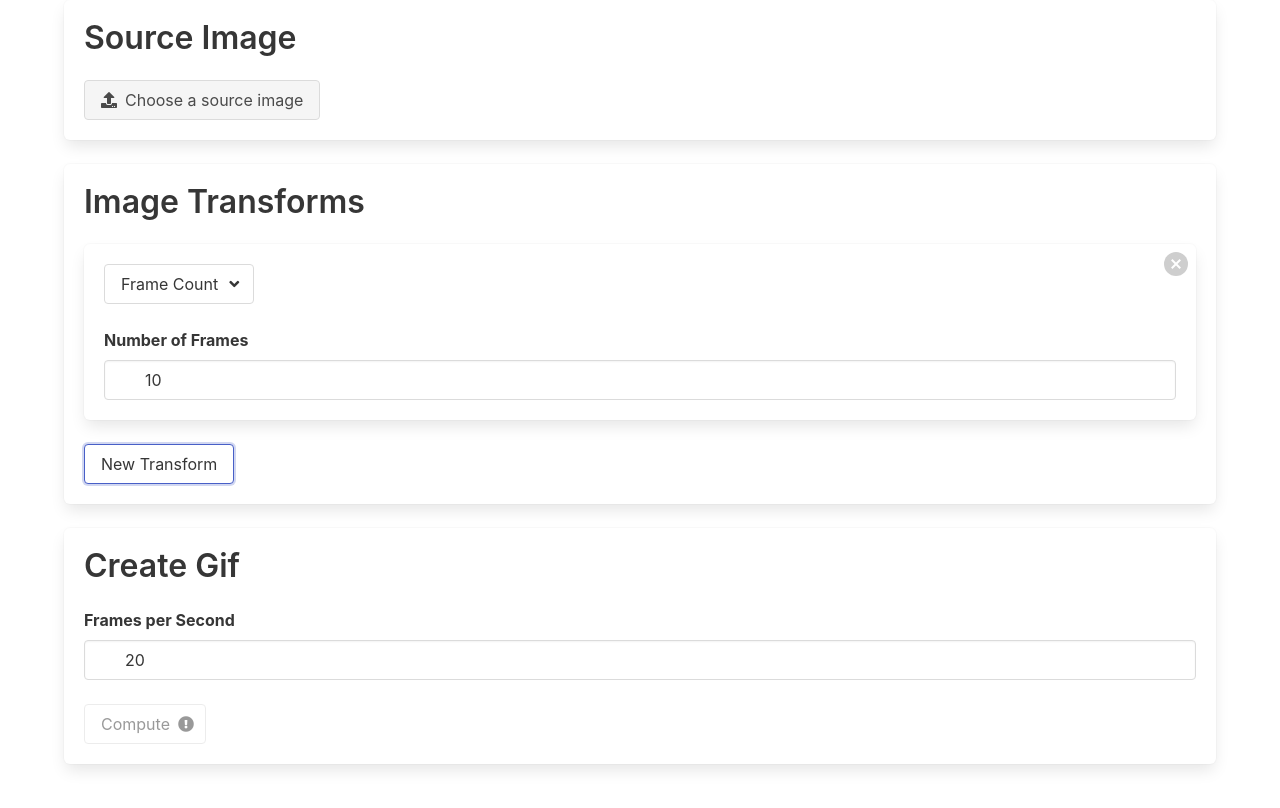
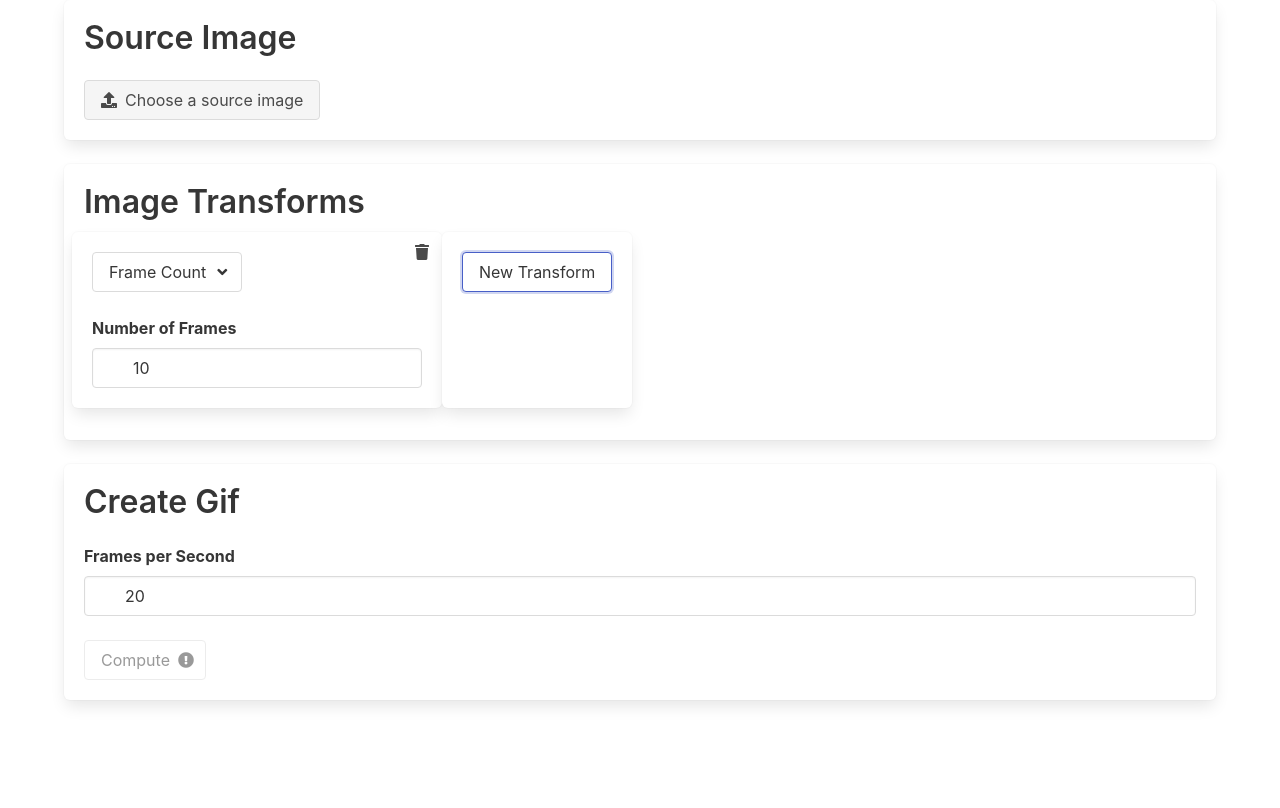
Before and after one commit to MikeyBurkman/partymoji, a React (Create React App) app: page / in a window 1280 px wide. Both pictures are taken after a click on the button "New Transform". Shown: the top 808 px of the page. Built offline with nearby package versions, Linux system fonts and the light colour scheme.

Commit message:
Move transform left

```diff
--- a/src/App.tsx
+++ b/src/App.tsx
@@ -2,7 +2,7 @@ import React from 'react';
 
 import { ParamFunction, ParamValue, Transform } from './domain/types';
 import { ImagePicker } from './ImagePicker';
-import { TransformList } from './TransformList';
+import { ImageTransformList } from './ImageTransformList';
 import { POSSIBLE_TRANSFORMS } from './domain/transforms';
 import { ComputeBox } from './ComputeBox';
 
@@ -50,7 +50,7 @@ export const App: React.FC = () => {
               });
             }}
           />
-          <TransformList
+          <ImageTransformList
             currentTransforms={state.transforms}
             possibleTransforms={POSSIBLE_TRANSFORMS}
             onTransformsChange={(transforms) =>
--- a/src/Transform.tsx
+++ b/src/ImageTransform.tsx
@@ -14,6 +14,7 @@ interface ImageTransformProps {
   possibleTransforms: Transform<any>[];
   onSelect: (selected: SelectedTransform) => void;
   onRemove: () => void;
+  onMoveLeft?: () => void;
 }
 
 export const ImageTransform: React.FC<ImageTransformProps> = ({
@@ -22,6 +23,7 @@ export const ImageTransform: React.FC<ImageTransformProps> = ({
   possibleTransforms,
   onSelect,
   onRemove,
+  onMoveLeft,
 }) => {
   return (
     <div>
@@ -50,7 +52,16 @@ export const ImageTransform: React.FC<ImageTransformProps> = ({
             }}
           />
         </div>
-        <button className="delete column" onClick={() => onRemove()} />
+        {onMoveLeft && (
+          <span className="icon" onClick={onMoveLeft}>
+            <i className="fas fa-chevron-left" aria-hidden="true"></i>
+          </span>
+        )}
+        <span className="icon" onClick={onRemove}>
+          <i className="fas fa-trash" aria-hidden="true"></i>
+        </span>
+        {/*<button className="delete column" onClick={() => onRemove()} />
+        <button className="delete column" onClick={() => onRemove()} />*/}
       </div>
       <div>
         {selectedTransform.transform.params.map(
--- /dev/null
+++ b/src/ImageTransformList.tsx
@@ -0,0 +1,105 @@
+import React from 'react';
+import {
+  ParamFunction,
+  ParamValue,
+  Transform,
+  TransformWithParams,
+} from './domain/types';
+import { ImageTransform } from './ImageTransform';
+
+interface TransformListProps {
+  currentTransforms: TransformWithParams<any>[];
+  possibleTransforms: Transform<any>[];
+  onTransformsChange: (t: TransformWithParams<any>[]) => void;
+}
+
+export const ImageTransformList: React.FC<TransformListProps> = ({
+  currentTransforms,
+  possibleTransforms,
+  onTransformsChange,
+}) => (
+  <div className="box">
+    <h3 className="title">Image Transforms</h3>
+    <div className="columns">
+      {currentTransforms.map((t, tIdx) => (
+        <div className="box">
+          <ImageTransform
+            image={undefined}
+            possibleTransforms={possibleTransforms}
+            selectedTransform={{
+              transform: t.transform,
+              paramValues: t.paramsValues,
+            }}
+            onRemove={() =>
+              onTransformsChange(
+                currentTransforms.filter((nextT, newIdx) => newIdx !== tIdx)
+              )
+            }
+            onMoveLeft={
+              tIdx > 0
+                ? () =>
+                    onTransformsChange(
+                      currentTransforms.map((nextT, newIdx) => {
+                        if (newIdx === tIdx - 1) {
+                          // This is the next item in the list
+                          return currentTransforms[newIdx + 1];
+                        } else if (tIdx === newIdx) {
+                          // This is the previous item
+                          return currentTransforms[tIdx - 1];
+                        } else {
+                          return nextT;
+                        }
+                      })
+                    )
+                : undefined
+            }
+            onSelect={(selected) =>
+              onTransformsChange(
+                currentTransforms.map((nextT, nextTIdx) => {
+                  if (tIdx === nextTIdx) {
+                    // This is the one we just changed
+                    return {
+                      transform: selected.transform,
+                      paramsValues: selected.paramValues,
+                      computedImage: undefined,
+                    };
+                  }
+                  // Reset all the images if we changed anything
+                  return {
+                    transform: nextT.transform,
+                    paramsValues: nextT.paramsValues,
+                    computedImage: undefined,
+                  };
+                })
+              )
+            }
+          />
+        </div>
+      ))}
+      <div className="box">
+        <button
+          className="button"
+          onClick={() =>
+            onTransformsChange([
+              ...currentTransforms,
+              {
+                transform: possibleTransforms[0],
+                paramsValues: possibleTransforms[0].params.map(
+                  (p: ParamFunction<any>): ParamValue<any> =>
+                    p.defaultValue !== undefined
+                      ? { valid: true, value: p.defaultValue }
+                      : { valid: false }
+                ),
+              },
+            ])
+          }
+        >
+          New Transform
+        </button>
+      </div>
+      <div className="box" style={{ display: 'none' }}>
+        {/* Placeholder, because the last box has no bottom padding */}
+      </div>
+    </div>
+  </div>
+);
--- a/src/TransformList.tsx
+++ /dev/null
@@ -1,123 +0,0 @@
-import React from 'react';
-import {
-  ParamFunction,
-  ParamValue,
-  Transform,
-  TransformWithParams,
-} from './domain/types';
-import { ImageTransform } from './Transform';
-
-interface TransformListProps {
-  currentTransforms: TransformWithParams<any>[];
-  possibleTransforms: Transform<any>[];
-  onTransformsChange: (t: TransformWithParams<any>[]) => void;
-}
-
-export const TransformList: React.FC<TransformListProps> = ({
-  currentTransforms,
-  possibleTransforms,
-  onTransformsChange,
-}) => (
-  <div className="box">
-    <h3 className="title">Image Transforms</h3>
-    {currentTransforms.map((t, tIdx) => (
-      <div className="box">
-        <ImageTransform
-          image={undefined}
-          possibleTransforms={possibleTransforms}
-          selectedTransform={{
-            transform: t.transform,
-            paramValues: t.paramsValues,
-          }}
-          onRemove={() => {
-            onTransformsChange(
-              currentTransforms.filter((nextT, nextTIdx) => nextTIdx !== tIdx)
-            );
-            // setState({
-            //   ...state,
-            //   dirty: true,
-            //   transforms: state.transforms.filter(
-            //     (nextT, nextTIdx) => nextTIdx !== tIdx
-            //   ),
-            // });
-          }}
-          onSelect={(selected) => {
-            onTransformsChange(
-              currentTransforms.map((nextT, nextTIdx) => {
-                if (tIdx === nextTIdx) {
-                  // This is the one we just changed
-                  return {
-                    transform: selected.transform,
-                    paramsValues: selected.paramValues,
-                    computedImage: undefined,
-                  };
-                }
-                // Reset all the images if we changed anything
-                return {
-                  transform: nextT.transform,
-                  paramsValues: nextT.paramsValues,
-                  computedImage: undefined,
-                };
-              })
-            );
-          }}
-          // setState({
-          //   ...state,
-          //   dirty: true,
-          //   transforms: state.transforms.map((nextT, nextTIdx) => {
-          //     if (tIdx === nextTIdx) {
-          //       // This is the one we just changed
-          //       return {
-          //         transform: selected.transform,
-          //         paramsValues: selected.paramValues,
-          //         computedImage: undefined,
-          //       };
-          //     }
-          //     // Reset all the images if we changed anything
-          //     return {
-          //       transform: nextT.transform,
-          //       paramsValues: nextT.paramsValues,
-          //       computedImage: undefined,
-          //     };
-          //   }),
-          // });
-          // }}
-        />
-      </div>
-    ))}
-    <button
-      className="button block"
-      onClick={() => {
-        onTransformsChange([
-          ...currentTransforms,
-          {
-            transform: possibleTransforms[0],
-            paramsValues: possibleTransforms[0].params.map(
-              (p: ParamFunction<any>): ParamValue<any> =>
-                p.defaultValue !== undefined
-                  ? { valid: true, value: p.defaultValue }
-                  : { valid: false }
-            ),
-          },
-        ]);
-        // setState({
-        //   ...state,
-        //   dirty: true,
-        //   transforms: state.transforms.concat([
-        //     {
-        //       transform: POSSIBLE_TRANSFORMS[0],
-        //       paramsValues: POSSIBLE_TRANSFORMS[0].params.map(
-        //         (p: ParamFunction<any>): ParamValue<any> =>
-        //           p.defaultValue !== undefined
-        //             ? { valid: true, value: p.defaultValue }
-        //             : { valid: false }
-        //       ),
-        //     },
-        //   ]),
-        // });
-      }}
-    >
-      New Transform
-    </button>
-  </div>
-);
```
